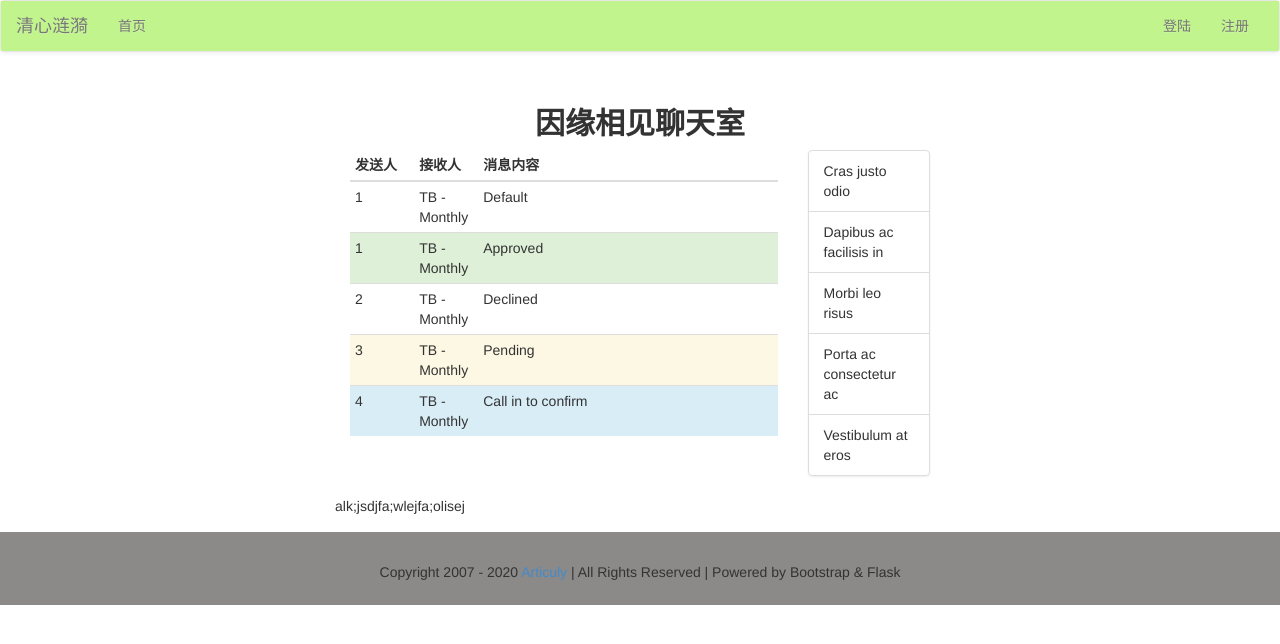
After one commit to articuly/mini_chatroom, a Flask app: page /chat/chatroom in a window 1280 px wide. The commit adds this page. Shown: the top 644 px of the page. Run offline with Flask 2, Linux system fonts and the light colour scheme; some libraries are stand-ins or nearby versions.

Commit message:
增加聊天的界面

```diff
--- a/app.py
+++ b/app.py
@@ -3,6 +3,7 @@ from libs import db
 from models import User
 from settings import config
 from views.users import user_app
+from views.chatroom import chat_app
 from forms.account_form import LoginForm
 
 # 实例化Flask
@@ -14,6 +15,7 @@ db.init_app(app)
 
 # 注册蓝图功能
 app.register_blueprint(user_app, url_prefix='/user')
+app.register_blueprint(chat_app, url_prefix='/chat')
 
 
 @app.route('/')
--- /dev/null
+++ b/templates/chat/chatroom.html
@@ -0,0 +1,72 @@
+{% extends'base.html' %}
+<!DOCTYPE html>
+<html>
+<body>
+{% block content %}
+    <div class="container-fluid">
+        <div class="row">
+            <div class="main col-lg-6 col-lg-offset-3 col-md-8 col-md-offset-2 col-sm-10 col-sm-offset-1 col-xs-12">
+                <h2 class="text-center"><b>因缘相见聊天室</b></h2>
+                <div class="col-xs-9" id="message-table">
+                    <table class="table table-hover table-condensed">
+                        <thead>
+                        <tr>
+                            <th style="width: 15%">
+                                发送人
+                            </th>
+                            <th style="width: 15%">
+                                接收人
+                            </th>
+                            <th style="width: 70%">
+                                消息内容
+                            </th>
+                        </tr>
+                        </thead>
+                        <tbody>
+                        <tr>
+                            <td>1</td>
+                            <td>TB - Monthly</td>
+                            <td>Default</td>
+                        </tr>
+                        <tr class="success">
+                            <td>1</td>
+                            <td>TB - Monthly</td>
+                            <td>Approved</td>
+                        </tr>
+                        <tr class="error">
+                            <td>2</td>
+                            <td>TB - Monthly</td>
+                            <td>Declined</td>
+                        </tr>
+                        <tr class="warning">
+                            <td>3</td>
+                            <td>TB - Monthly</td>
+                            <td>Pending</td>
+                        </tr>
+                        <tr class="info">
+                            <td>4</td>
+                            <td>TB - Monthly</td>
+                            <td>Call in to confirm</td>
+                        </tr>
+                        </tbody>
+                    </table>
+                </div>
+                <div class="col-xs-3" id="user-list">
+                    <ul class="list-group">
+                        <li class="list-group-item">Cras justo odio</li>
+                        <li class="list-group-item">Dapibus ac facilisis in</li>
+                        <li class="list-group-item">Morbi leo risus</li>
+                        <li class="list-group-item">Porta ac consectetur ac</li>
+                        <li class="list-group-item">Vestibulum at eros</li>
+                    </ul>
+                </div>
+                <div class="row">
+                    <div class="col-xs-12" id="sender">alk;jsdjfa;wlejfa;olisej
+                    </div>
+                </div>
+            </div>
+        </div>
+    </div>
+{% endblock %}
+</body>
+</html>
--- a/templates/index.html
+++ b/templates/index.html
@@ -10,7 +10,8 @@
                 <h1 class="text-center">欢迎进入因缘相见聊天室</h1>
                 {% if not username %}
                     <h3 class="text-center">您可以<a href="{{ url_for('user_app.register') }}">注册</a>一个账号进入聊天室</h3>
-
+                {% else %}
+                    <h3 class="text-center"><a href="{{ url_for('chat_app.chatroom') }}">进入</a>聊天室</h3>
                 {% endif %}
             </div>
         </div>
--- a/templates/login.html
+++ b/templates/login.html
@@ -12,7 +12,7 @@
                         {{ message }}
                     </div>
                 {% endif %}
-                <form action="" method="post" class="form-horizontal">
+                <form action="" method="post">
                     {% for field in form %}
                         {% if field.widget.input_type!="hidden" %}
                             <div class="form-group">
--- a/templates/user/register.html
+++ b/templates/user/register.html
@@ -18,7 +18,6 @@
                         {{ message }}
                     </div>
                 {% endif %}
-                <div class="body">
                 <form action="" method="post">
                     {% for field in form %}
                         {# 隐藏域元素不用显示label #}
@@ -33,8 +32,8 @@
                                         <strong>注意! </strong>
                                         {{ field.errors }}
                                     </div>
+                                {% endif %}
                             </div>
-                                    {% endif %}
                         {% else %}
                             {{ field }}
                         {% endif %}
@@ -43,7 +42,6 @@
             </div>
         </div>
     </div>
-    </div>
 {% endblock %}
 </body>
 </html>
--- /dev/null
+++ b/views/chatroom.py
@@ -0,0 +1,10 @@
+from flask import redirect, url_for, render_template, session
+from libs import db, login_required
+from models import Message
+from flask import Blueprint
+
+chat_app = Blueprint("chat_app", __name__)
+
+@chat_app.route('/chatroom')
+def chatroom():
+    return render_template('chat/chatroom.html')
--- a/views/users.py
+++ b/views/users.py
@@ -1,4 +1,4 @@
-from flask import request, redirect, url_for, render_template, session
+from flask import redirect, url_for, render_template, session
 from libs import db
 from models import User
 from flask import Blueprint
```
Also changed, not shown: libs.py (+16 -1 lines). Lines whose indentation alone changed are shown as unchanged.
